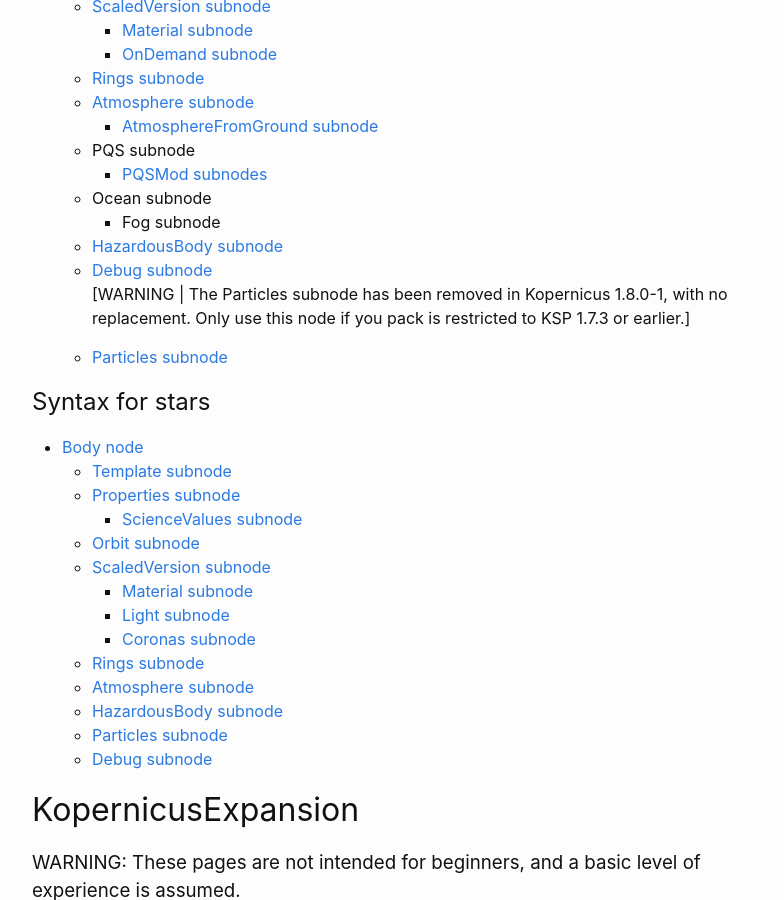
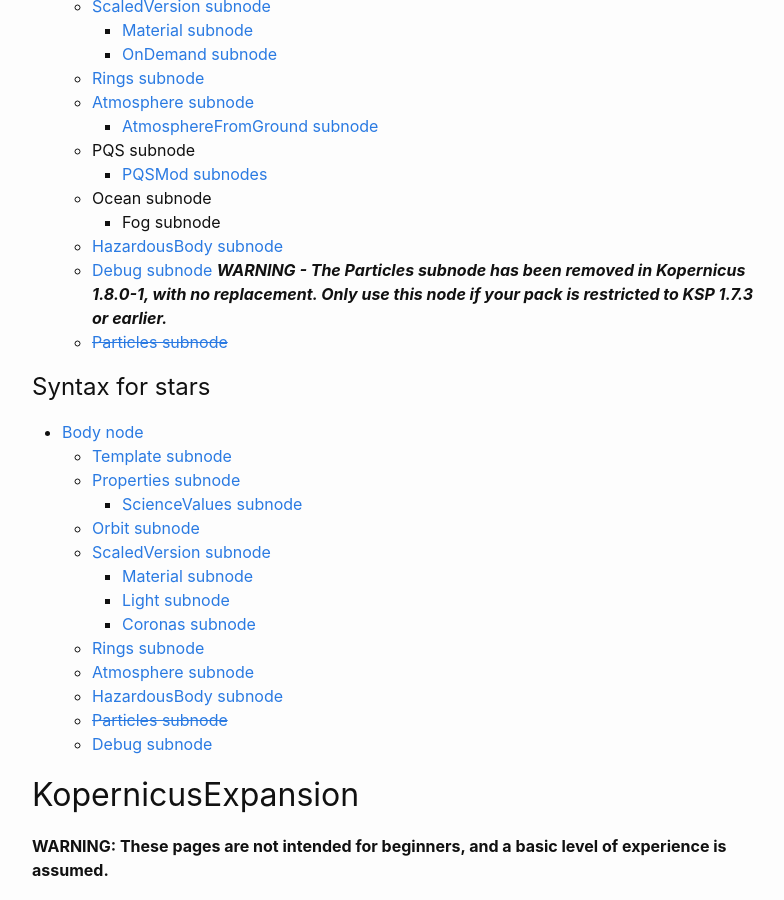
Before and after one commit to Kopernicus/wiki, a Jekyll site: the page built from index.md, in a window 1280 px wide and 900 px high, scrolled down 582 px. Shown: the whole window, without its empty margins (238-1022 px from the left). Built offline with Jekyll 4.4.1, drawn with Linux system fonts in a browser that asks for light colours.

Commit message:
Fix for 1.8

```diff
--- a/index.md
+++ b/index.md
@@ -37,8 +37,8 @@ subtitle: A mod to modify the planetary system used by KSP
     - Fog subnode
   + [HazardousBody subnode]({{ site.baseurl }}{% link main/HazardousBody.md %})
   + [Debug subnode]({{ site.baseurl }}{% link main/Debug.md %})
-  #### [WARNING | The Particles subnode has been removed in Kopernicus 1.8.0-1, with no replacement. Only use this node if you pack is restricted to KSP 1.7.3 or earlier.]
-  + [Particles subnode]({{ site.baseurl }}{% link main/Particles.md %})
+  ***WARNING - The Particles subnode has been removed in Kopernicus 1.8.0-1, with no replacement. Only use this node if your pack is restricted to KSP 1.7.3 or earlier.***
+  + [~~Particles subnode~~]({{ site.baseurl }}{% link main/Particles.md %})
 
 ## Syntax for stars
 * [Body node]({{ site.baseurl }}{% link main/Body.md %})
@@ -53,18 +53,18 @@ subtitle: A mod to modify the planetary system used by KSP
   + [Rings subnode]({{ site.baseurl }}{% link main/Rings.md %})
   + [Atmosphere subnode]({{ site.baseurl }}{% link main/Atmosphere.md %})
   + [HazardousBody subnode]({{ site.baseurl }}{% link main/HazardousBody.md %})
-  + [Particles subnode]({{ site.baseurl }}{% link main/Particles.md %})
+  + [~~Particles subnode~~]({{ site.baseurl }}{% link main/Particles.md %})
   + [Debug subnode]({{ site.baseurl }}{% link main/Debug.md %})
 
 # KopernicusExpansion
-### WARNING: These pages are not intended for beginners, and a basic level of experience is assumed.
-*   [Comet Tails]({{ site.baseurl }}{% link kex/CometTails.md %})
-*   [Emissive FX]({{ site.baseurl }}{% link kex/EmissiveFX.md %})
-*   [EVA Footprints]({{ site.baseurl }}{% link kex/EVAFootprints.md %})
-*   Modular Noise
-*   [Procedural Gas Giants]({{ site.baseurl }}{% link kex/ProceduralGasGiants.md %})
-*   [Reentry Effects]({{ site.baseurl }}{% link kex/ReentryEffects.md %})
-*   Regional PQS Mods
-*   [VertexHeightDeformity]({{ site.baseurl }}{% link kex/VertexHeightDeformity.md %})
-*   [VertexHeightMap16]({{ site.baseurl }}{% link kex/VertexHeightMap16.md %})
-*   [Wormholes]({{ site.baseurl }}{% link kex/Wormholes.md %})
+**WARNING: These pages are not intended for beginners, and a basic level of experience is assumed.**
+* [Comet Tails]({{ site.baseurl }}{% link kex/CometTails.md %})
+* [Emissive FX]({{ site.baseurl }}{% link kex/EmissiveFX.md %})
+* [EVA Footprints]({{ site.baseurl }}{% link kex/EVAFootprints.md %})
+* Modular Noise
+* [Procedural Gas Giants]({{ site.baseurl }}{% link kex/ProceduralGasGiants.md %})
+* [Reentry Effects]({{ site.baseurl }}{% link kex/ReentryEffects.md %})
+* Regional PQS Mods
+* [VertexHeightDeformity]({{ site.baseurl }}{% link kex/VertexHeightDeformity.md %})
+* [VertexHeightMap16]({{ site.baseurl }}{% link kex/VertexHeightMap16.md %})
+* [Wormholes]({{ site.baseurl }}{% link kex/Wormholes.md %})
```
Also changed, not shown: main/HazardousBody.md (+2 -2 lines), main/Particles.md (+1 -1 lines).
